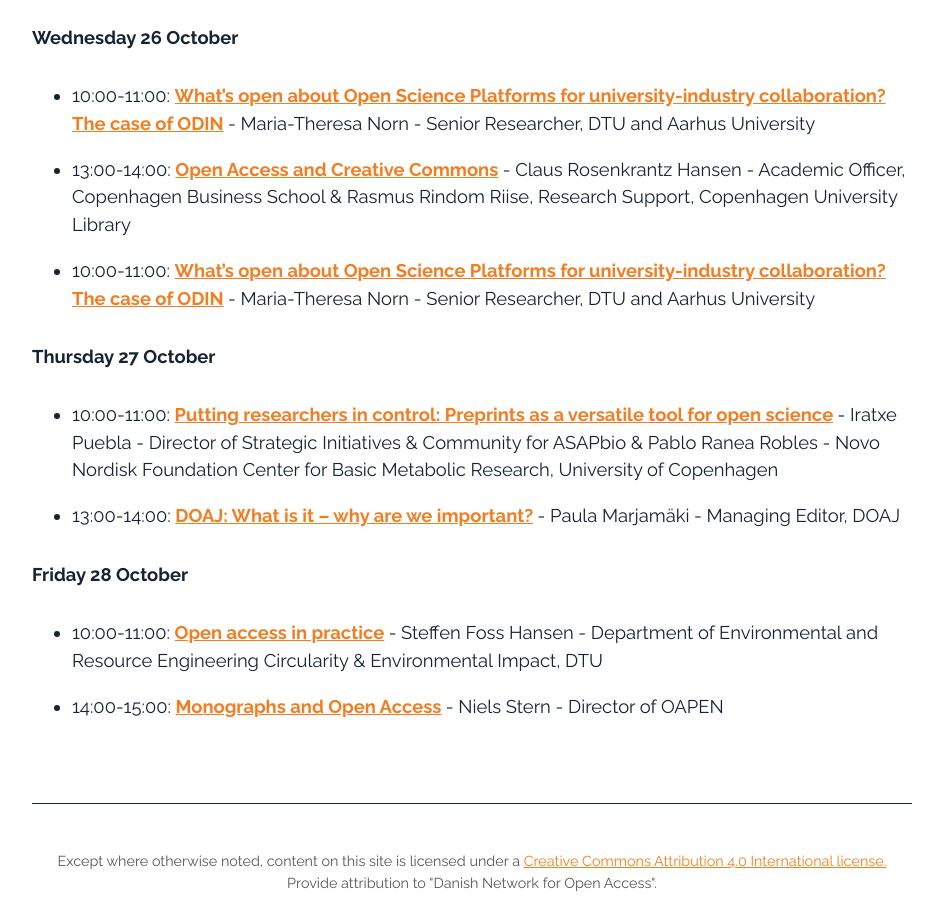
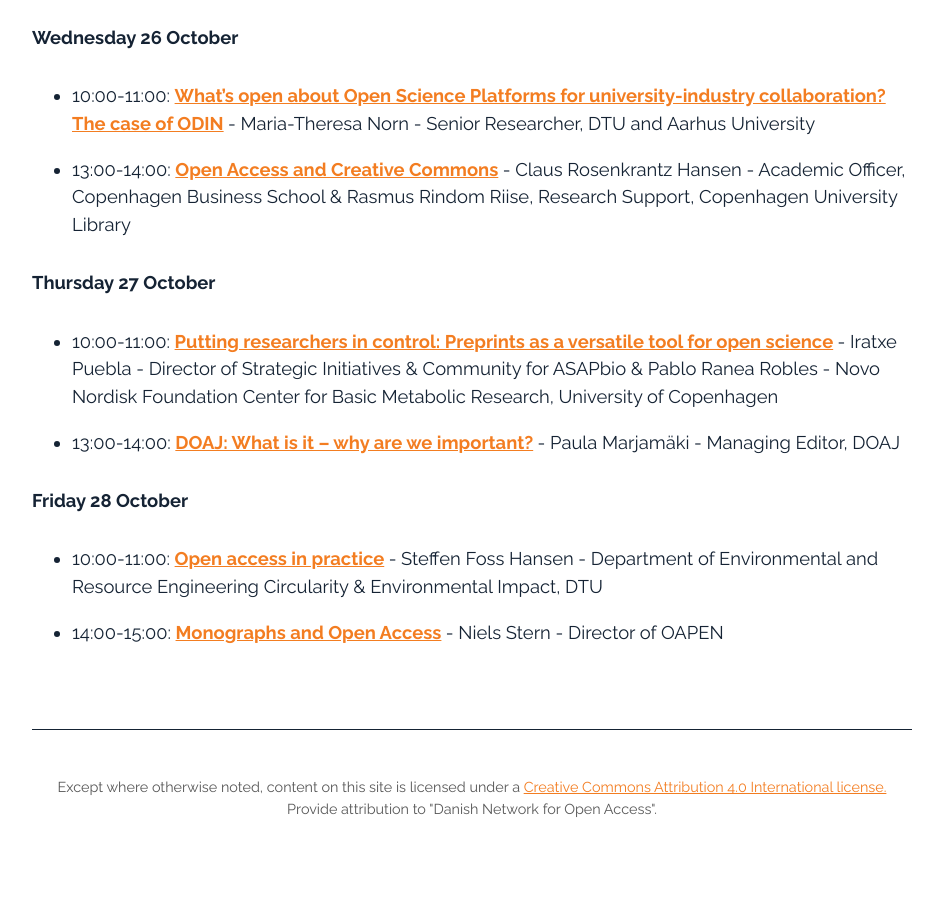
Before and after one commit to openaccess-dk/openaccess-dk.github.io, a Jekyll site: the page built from oaw2022.md, in a window 1280 px wide and 900 px high, scrolled down 1763 px. Shown: the whole window, without its empty margins (168-1111 px from the left). Built offline with Jekyll 4.4.1, drawn with Linux system fonts in a browser that asks for light colours; after the commit the page ends 2621 px from its top, so only the background shows below that.

Commit message:
Update oaw2022.md

```diff
--- a/oaw2022.md
+++ b/oaw2022.md
@@ -40,8 +40,6 @@
 
 - 13:00-14:00: <b>[Open Access and Creative Commons](https://openaccess.dk/oaw2022/wednesday02) </b> - Claus Rosenkrantz Hansen - Academic Officer, Copenhagen Business School & Rasmus Rindom Riise, Research Support, Copenhagen University Library
 
-- 10:00-11:00: <b>[What’s open about Open Science Platforms for university-industry collaboration? The case of ODIN](https://openaccess.dk/oaw2022/wednesday01) </b> - Maria-Theresa Norn - Senior Researcher, DTU and Aarhus University
-
 ##### Thursday 27 October
 - 10:00-11:00: <b>[Putting researchers in control: Preprints as a versatile tool for open science](https://openaccess.dk/oaw2022/thursday01) </b> - Iratxe Puebla - Director of Strategic Initiatives & Community for ASAPbio & Pablo Ranea Robles - Novo Nordisk Foundation Center for Basic Metabolic Research, University of Copenhagen
 
```
